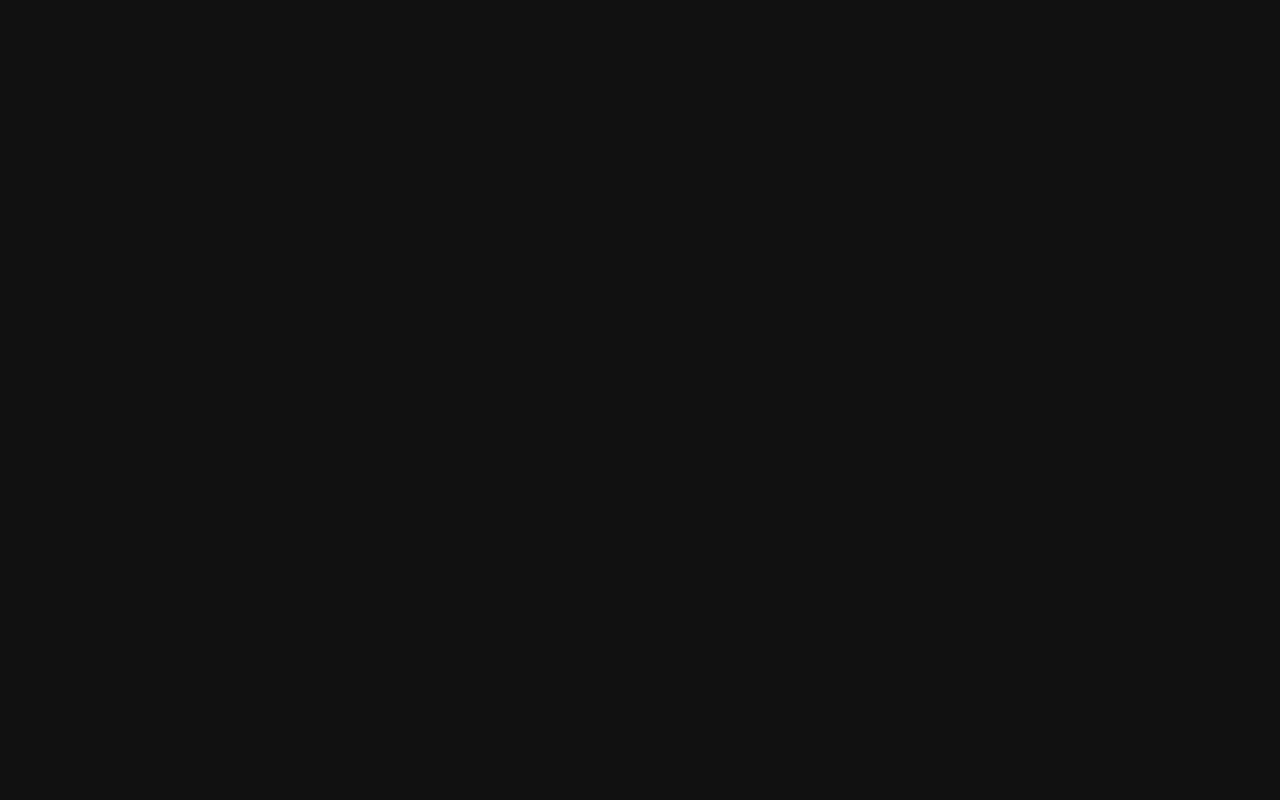
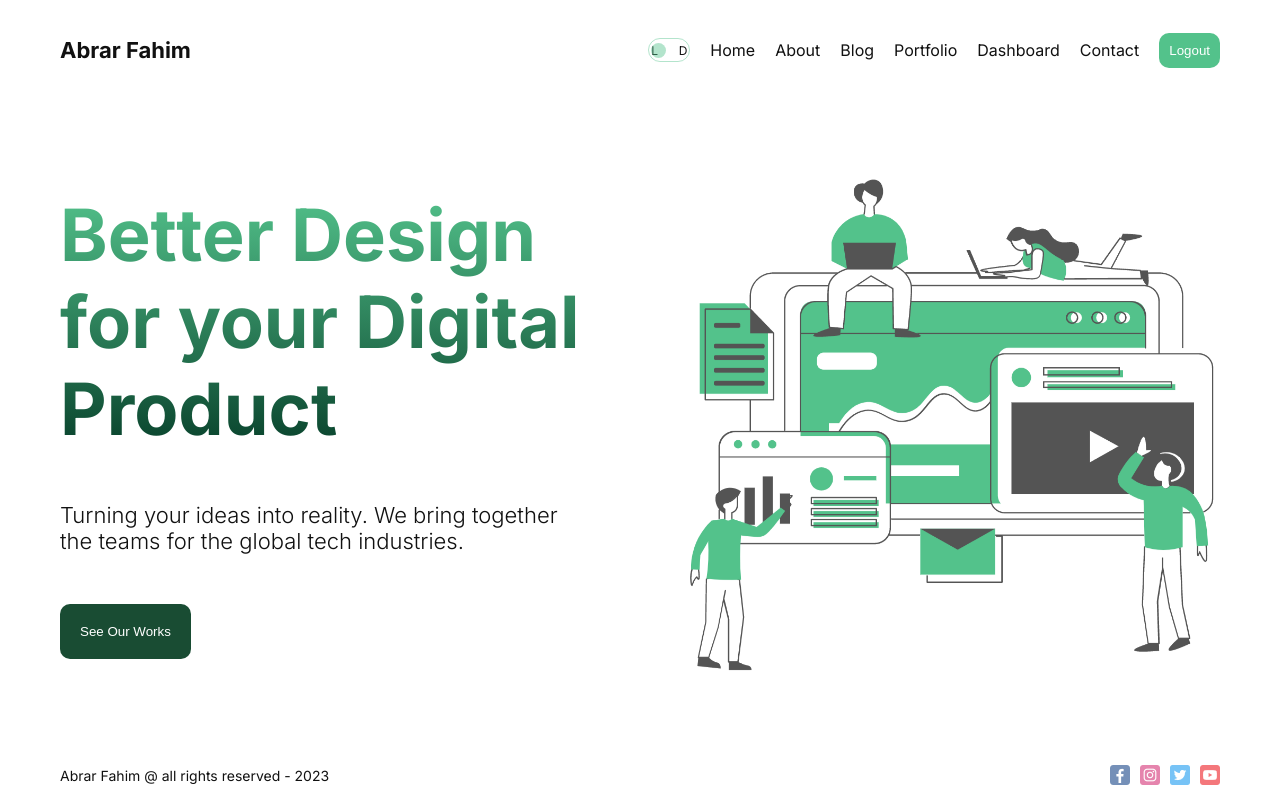
Before and after one commit to Abfahim21/next.js-project, a Next.js app: page / in a window 1280 px wide. Built offline with nearby package versions, Linux system fonts and the light colour scheme.

Commit message:
dark mode toggle

```diff
--- a/context/ThemeContext.js
+++ /dev/null
@@ -1,16 +0,0 @@
-'use client'
-
-import { Children, createContext, useState } from "react"
-
-export const ThemeContext = createContext()
-
-export const ThemeProvider = () =>{
-    const [mode, setMode] = useState('dark')
-
-    const Toggle = () =>{
-        setMode (prev=>(prev==='dark'? 'light' : 'dark'))
-    }
-    <ThemeContext.Provider value={ {mode, Toggle} }>
-        {Children}
-    </ThemeContext.Provider>
-}
--- a/src/app/globals.css
+++ b/src/app/globals.css
@@ -8,10 +8,21 @@ html,
 body {
   max-width: 100vw;
   overflow-x: hidden;
+}
+
+.dark {
   background-color: #111;
   color: #bbb;
 }
 
+.light {
+  background-color: #ffffff;
+  color: #111;
+}
+
+.theme {
+  transition: 1s all ease;
+}
 a {
   text-decoration: none;
   color: inherit;
--- a/src/app/layout.js
+++ b/src/app/layout.js
@@ -2,7 +2,7 @@ import Navbar from '@/components/navbar/Navbar'
 import Footer from '@/components/footer/Footer'
 import './globals.css'
 import { Inter } from 'next/font/google'
-import { ThemeProvider } from '../../context/ThemeContext'
+import { ThemeProvider } from '../context/ThemeContext'
 
 const inter = Inter({ subsets: ['latin',] })
 
--- a/src/app/page.module.css
+++ b/src/app/page.module.css
@@ -31,7 +31,7 @@
 .title {
   font-size: 72px;
   font-weight: bold;
-  background: linear-gradient(to bottom, #194c33, #333);
+  background: linear-gradient(to bottom, #53c28b, #08412b);
   -webkit-background-clip: text;
   -webkit-text-fill-color: transparent;
 }
--- a/src/components/DarkModeToggle/DarkModeToggle.js
+++ b/src/components/DarkModeToggle/DarkModeToggle.js
@@ -1,14 +1,17 @@
-import React from 'react'
+'use client'
+
+import React, { useContext } from 'react'
 import styles from './DarkModeToggle.module.css'
-import { ImSun } from "react-icons/im";
-import { LuMoon } from "react-icons/lu";
+import { ThemeContext } from '../../context/ThemeContext';
 
 const DarkModeToggle = () => {
+    const {toggle, mode} = useContext(ThemeContext);
   return (
-    <div className={styles.container}>
-        <div className={styles.icon}>D{ImSun}</div>
-        <div className={styles.icon}>L{LuMoon}</div>
-        <div className={styles.ball}></div>
+    <div className={styles.container} onClick={toggle}>
+        <div className={styles.icon}>L</div>
+        <div className={styles.icon}>D</div>
+        <div className={styles.ball} style={mode === 'light'? {left:"2px"} : {right:"2px"} }>
+        </div>
     </div>
   )
 }
--- /dev/null
+++ b/src/context/ThemeContext.js
@@ -0,0 +1,20 @@
+'use client'
+
+import { createContext, useState } from "react"
+
+export const ThemeContext = createContext()
+
+export const ThemeProvider = ({children}) =>{
+    const [mode, setMode] = useState('light')
+
+    const toggle = () =>{
+        setMode (prev=>(prev==='dark'? 'light' : 'dark'))
+    }
+    return(
+        <ThemeContext.Provider value={ {mode, toggle} }>
+            <div className={`theme ${mode}`}>
+                {children}
+            </div>
+        </ThemeContext.Provider>
+    )
+}
```
